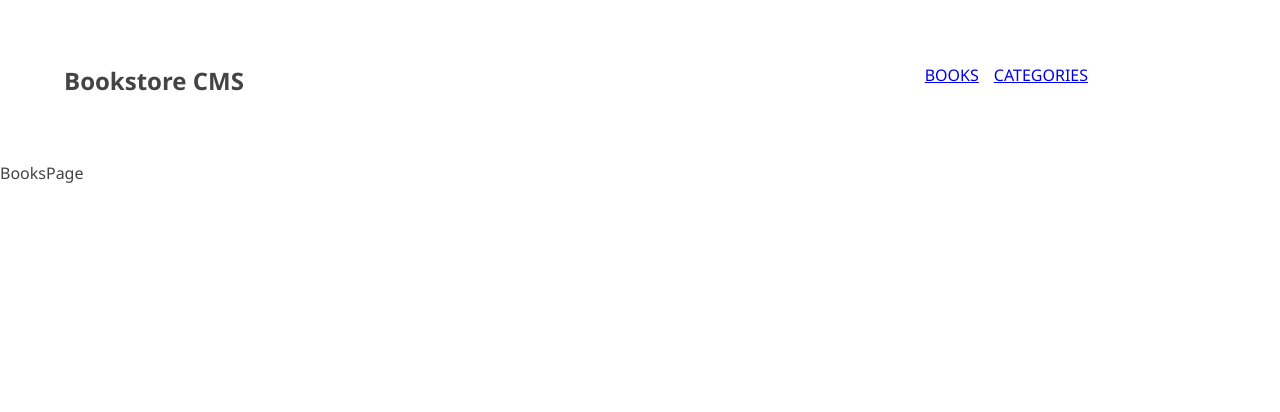
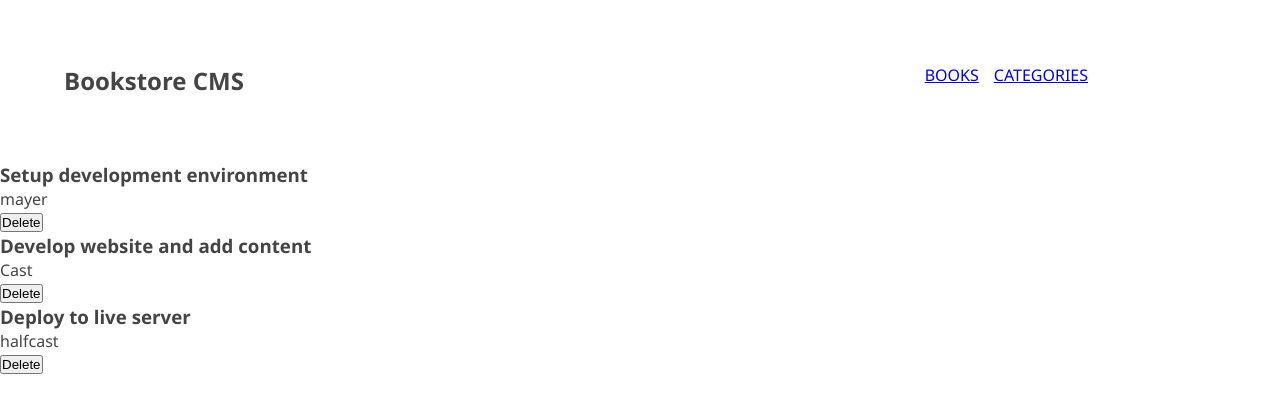
Before and after one commit to shegy28/Bookstore, a React (Create React App) app: page / in a window 1280 px wide. Shown: the top 412 px of the page. Built offline with nearby package versions, Linux system fonts and the light colour scheme.

Commit message:
Add booklist to homepage through props

```diff
--- a/public/index.html
+++ b/public/index.html
@@ -24,7 +24,7 @@
       work correctly both with client-side routing and a non-root public URL.
       Learn how to configure a non-root public URL by running `npm run build`.
     -->
-    <title>React App</title>
+    <title>React Bookstore</title>
   </head>
   <body>
     <noscript>You need to enable JavaScript to run this app.</noscript>
--- a/src/App.js
+++ b/src/App.js
@@ -9,11 +9,11 @@ function App() {
     <BrowserRouter>
       <div className="App">
         <Navbar />
+        <Routes>
+          <Route path="/" element ={<BooksPage />}></Route>
+          <Route path= "category" element = {<CategoriesPage />}></Route>
+        </Routes>
       </div>
-      <Routes>
-        <Route path="/" element ={<BooksPage />}></Route>
-        <Route path= "category" element = {<CategoriesPage />}></Route>
-      </Routes>
     </BrowserRouter>
 
   );
--- /dev/null
+++ b/src/components/Book.js
@@ -0,0 +1,20 @@
+import React from 'react'
+
+const Book = (props) => {
+  const {singleBook} = props
+  return (
+
+        <li>
+            <div>
+                <h3>{singleBook.title}</h3>
+            </div>
+            <div>
+                <p>{singleBook.author}</p>
+                <span><button type='delete'>Delete</button></span>
+            </div>
+        </li>
+
+  )
+}
+
+export default Book;
--- /dev/null
+++ b/src/components/BookLists.js
@@ -0,0 +1,17 @@
+import React from 'react'
+import Book from './Book';
+
+const BookLists = (props) => {
+    const{bookset}= props
+  return (
+    <ul>
+        {bookset.map((eachBook )=> (
+            <Book key={eachBook.id} singleBook ={eachBook}/>
+        ))}
+    </ul>
+
+
+  )
+}
+
+export default BookLists;
--- a/src/components/BooksPage.js
+++ b/src/components/BooksPage.js
@@ -1,8 +1,39 @@
-import React from 'react'
 
- const BooksPage = () => {
+import React, { useState } from 'react';
+import BookLists from './BookLists';
+const BooksPage = () => {
+  const [books , setbooks] = useState(
+    [
+      {
+        id: 1,
+        title: "Setup development environment",
+        author: "mayer"
+      },
+      {
+        id: 2,
+        title: "Develop website and add content",
+        author: "Cast"
+      },
+      {
+        id: 3,
+        title: "Deploy to live server",
+        author: "halfcast"
+      }
+    ]
+  );
+
+  const delTodo = id => {
+    setbooks([
+      ...books.filter(todo => {
+        return todo.id !== id
+      }),
+    ])
+  }
+
+
   return (
-    <div>BooksPage</div>
+    <div><BookLists bookset ={books}
+    delTodo = {delTodo} /></div>
   )
 }
 
--- a/src/components/CategoriesPage.js
+++ b/src/components/CategoriesPage.js
@@ -2,7 +2,9 @@ import React from 'react'
 
 const CategoriesPage = () => {
   return (
-    <div>CategoriesPage</div>
+    <div>
+      <button type='button'>Check status</button>
+    </div>
   )
 }
 
```
